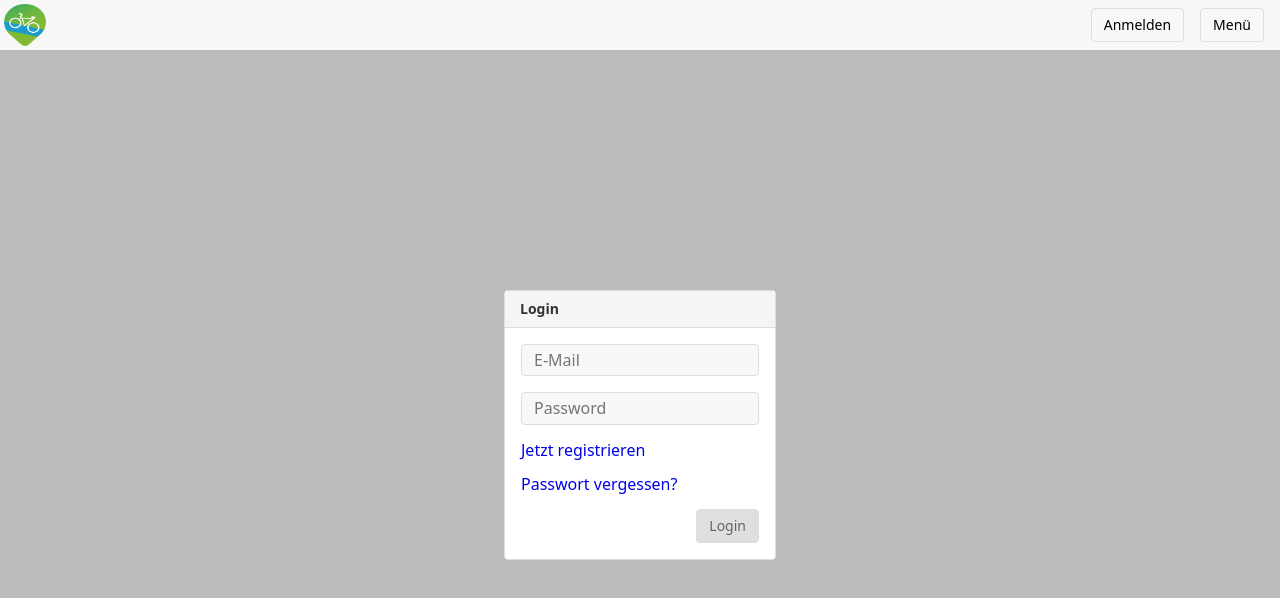
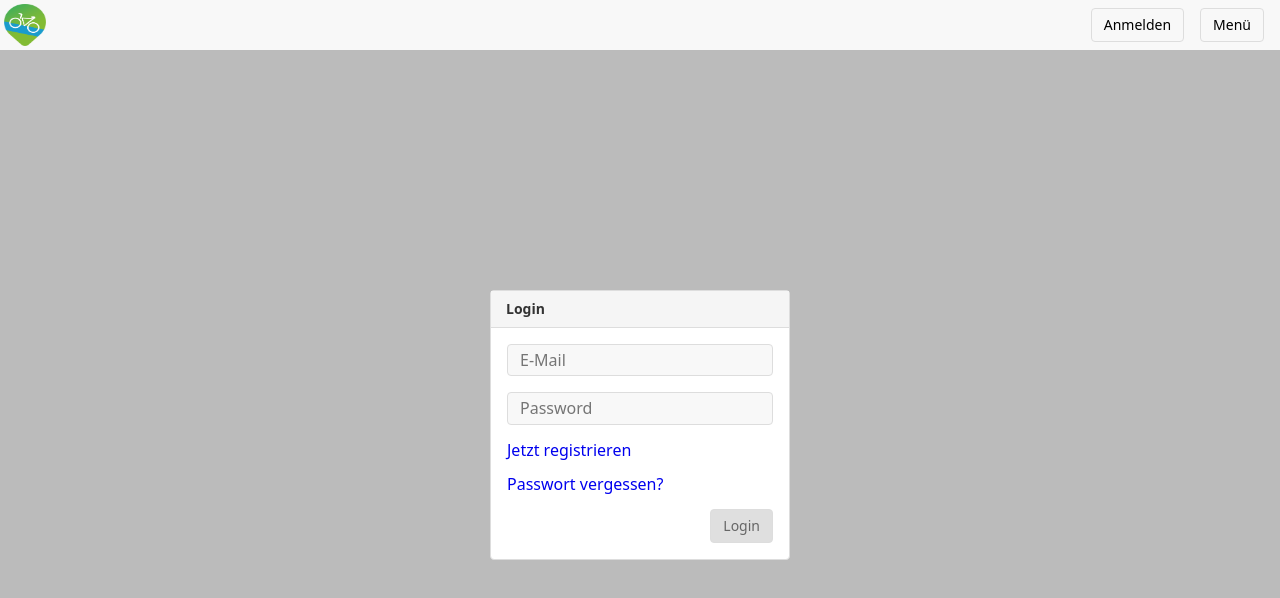
Before and after one commit to NeoLegends/velocity-pwa, a React (Create React App) app: page /login in a window 1280 px wide. Shown: the top 598 px of the page. Built offline with nearby package versions, Linux system fonts and the light colour scheme; no server answers.

Commit message:
:lipstick: Widen login box

```diff
--- a/src/components/login.scss
+++ b/src/components/login.scss
@@ -16,7 +16,7 @@
 
     margin: 64px;
     max-height: 80vh;
-    max-width: 272px;
+    width: 300px;
 
     h1 {
       background-color: #f5f5f5;
```
